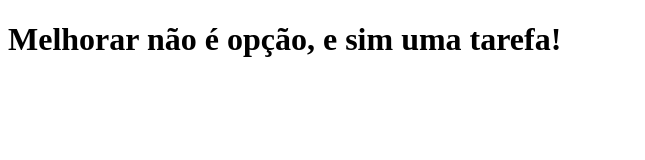
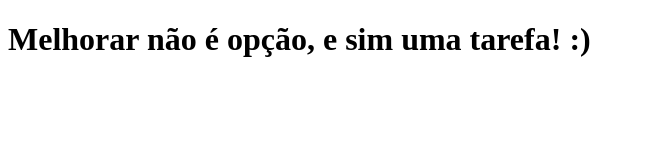
Before and after one commit to ThiagoKagoiki/clone-tabnews, a Next.js app: page / in a window 1280 px wide. Shown: the top 160 px of the page, without its empty margins (0-645 px from the left). Built offline with nearby package versions, Linux system fonts and the light colour scheme.

Commit message:
modifica frase

```diff
--- a/pages/index.js
+++ b/pages/index.js
@@ -1,5 +1,5 @@
 function Home(){
-    return <h1>Melhorar não é opção, e sim uma tarefa!</h1>
+    return <h1>Melhorar não é opção, e sim uma tarefa! :)</h1>
 }
 
 export default Home;
```
